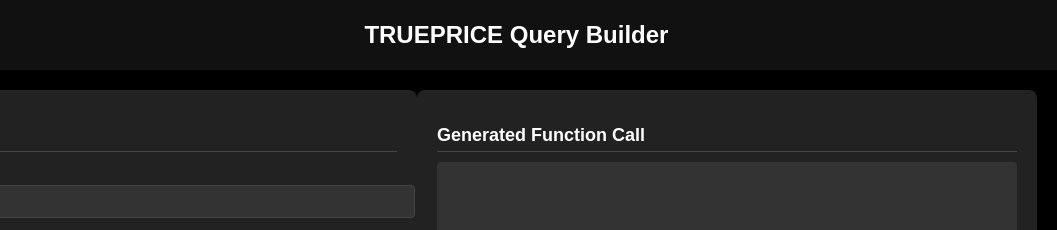
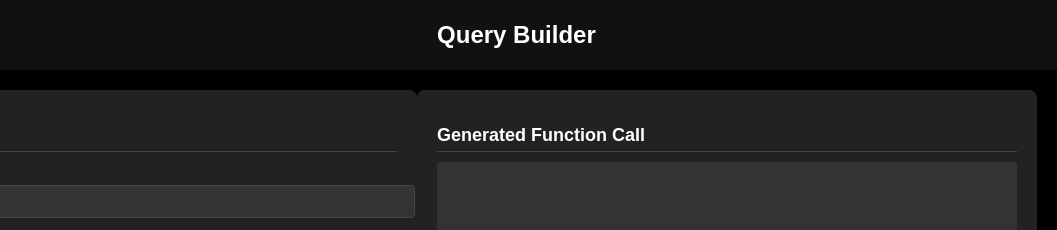
Before and after one commit to Santoshoruganty/QueryBuilder, a plain HTML site: page index.html in a window 1280 px wide. Shown: the top 230 px of the page, 223-1280 px from the left. Drawn offline with Linux system fonts and the light colour scheme.

Commit message:
Update index.html

```diff
--- a/index.html
+++ b/index.html
@@ -98,7 +98,7 @@
 <body>
     <div class="header">
         <img src="logo.png" alt="Logo" class="logo">
-        <h1 class="title">TRUEPRICE Query Builder</h1>
+        <h1 class="title">Query Builder</h1>
     </div>
 
     <div class="container">
```
